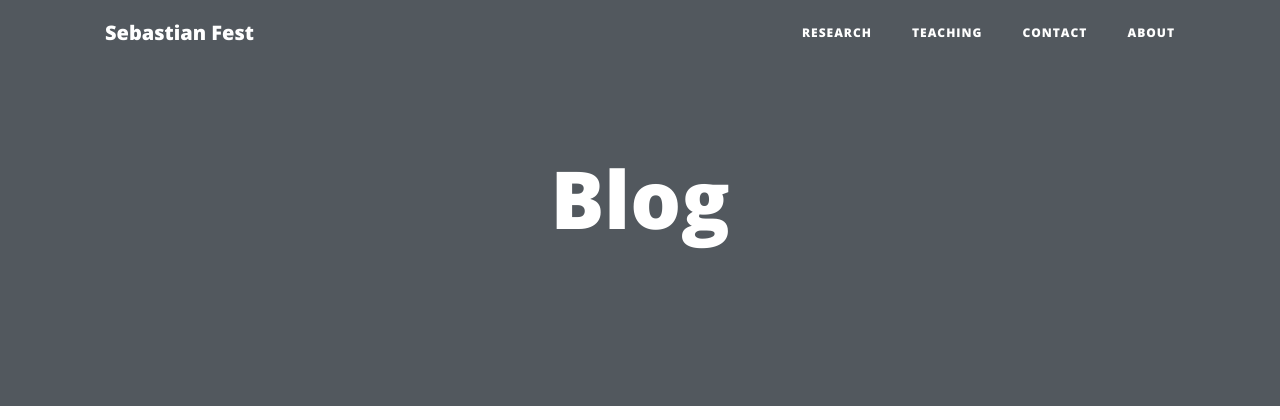
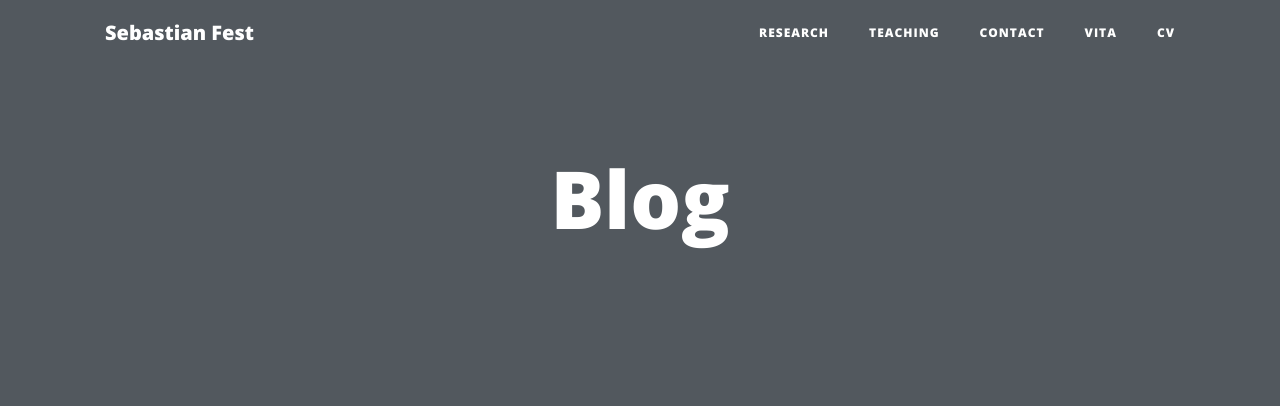
Before and after one commit to sebfest/homepage, a Django app: page / in a window 1280 px wide. Shown: the top 420 px of the page. Run offline with Django 3.2, Linux system fonts and the light colour scheme; data that the repository does not hold is empty; some libraries are stand-ins or nearby versions.

Commit message:
changed navbar

```diff
--- a/homepage_files/templates/navbar.html
+++ b/homepage_files/templates/navbar.html
@@ -21,7 +21,10 @@
                     <a class="nav-link" href={% url 'contact:contact' %}>Contact</a>
                 </li>
                 <li class="nav-item">
-                    <a class="nav-link" href={% url 'about' %}>About</a>
+                    <a class="nav-link" href={% url 'about' %}>Vita</a>
+                </li>
+                <li class="nav-item">
+                    <a class="nav-link" href="{% get_media_prefix %}cv.pdf">CV</a>
                 </li>
             </ul>
         </div>
```
